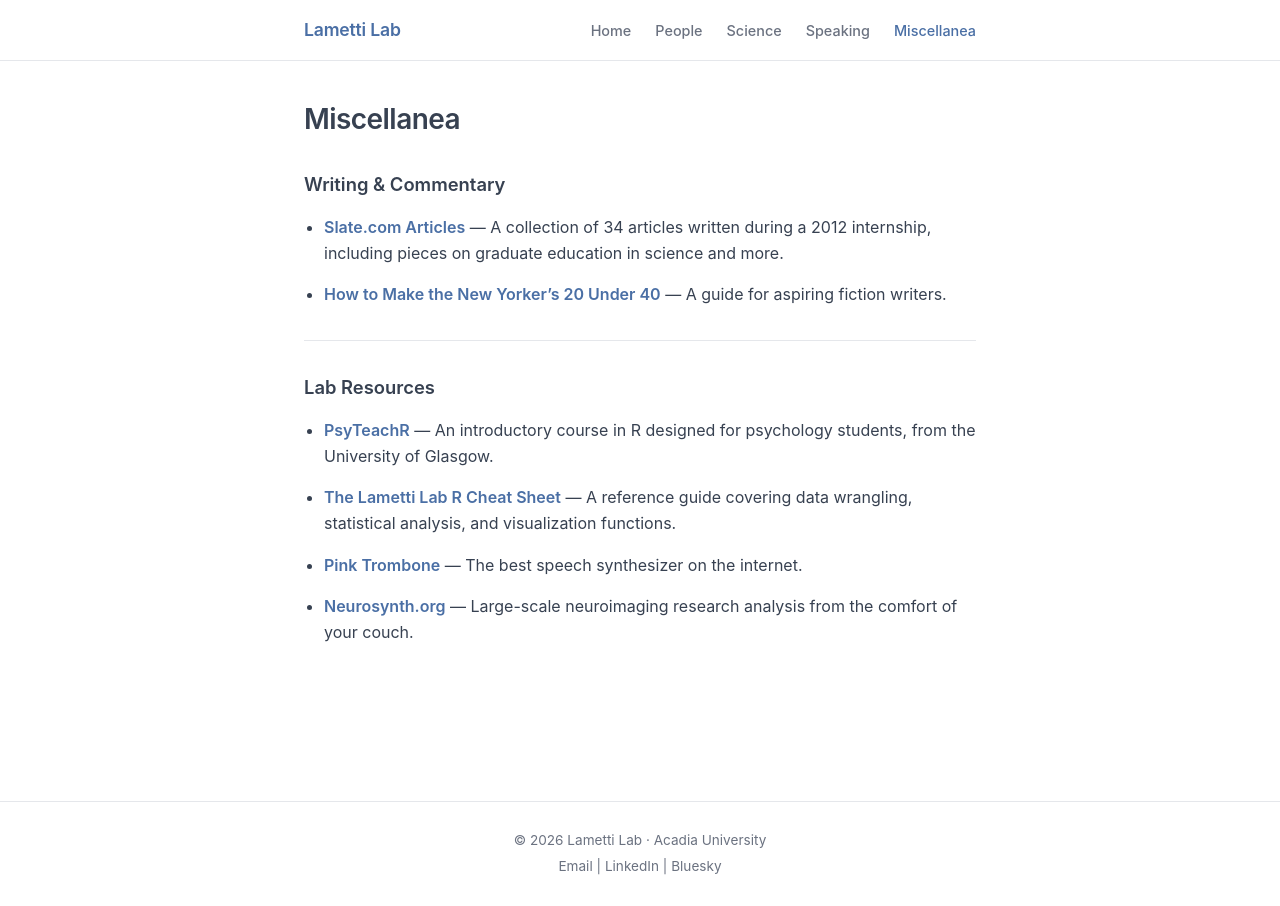
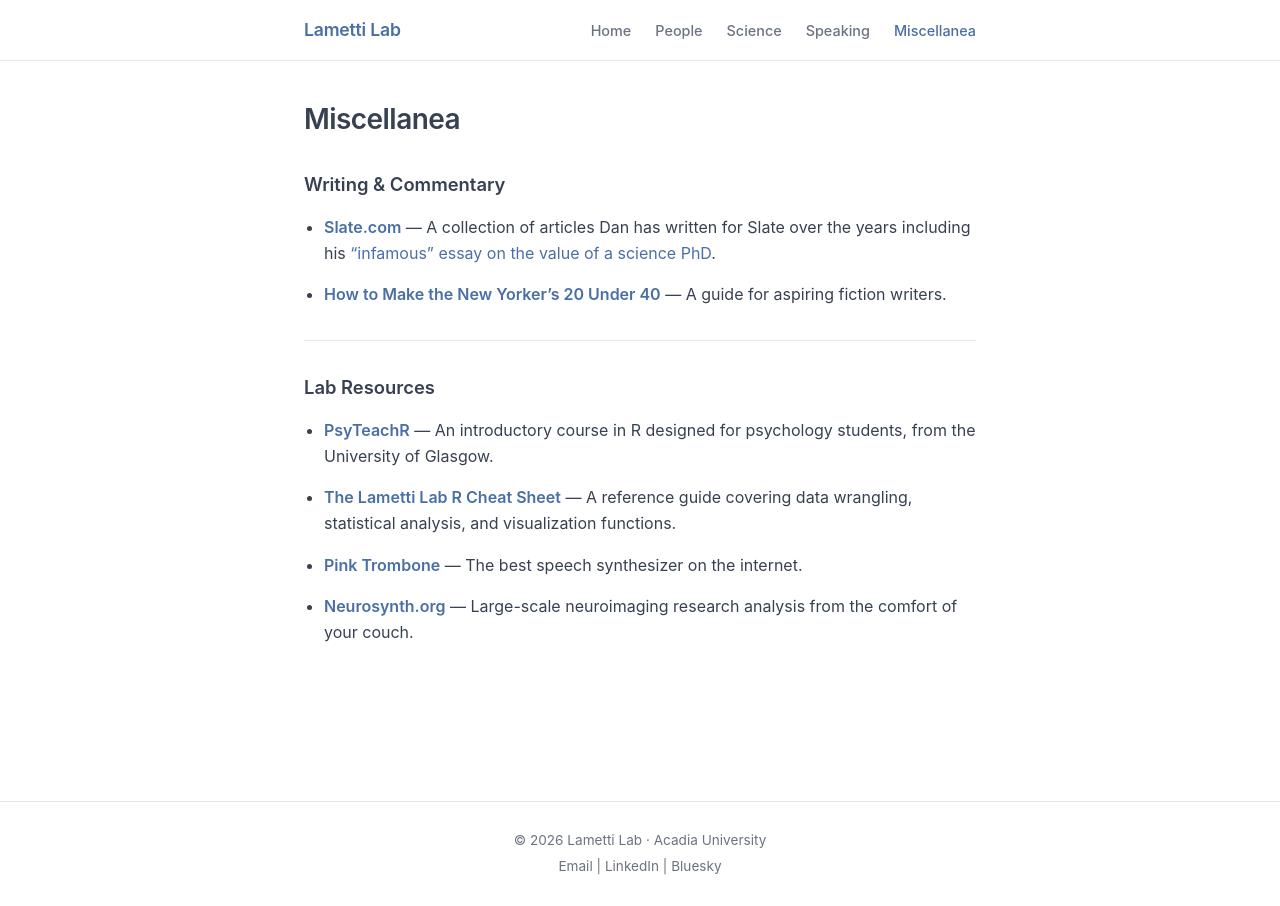
Before and after one commit to drlametti/lamettilab.github.io, a Jekyll site: the page built from miscellanea.md, in a window 1280 px wide. Built offline with Jekyll 4.4.1, drawn with Linux system fonts in a browser that asks for light colours.

Commit message:
Update Slate.com entry on Miscellanea page
Co-Authored-By: Claude Sonnet 4.6 <noreply@anthropic.com>

```diff
--- a/miscellanea.md
+++ b/miscellanea.md
@@ -8,7 +8,7 @@ permalink: /miscellanea/
 
 ## Writing & Commentary
 
-- **[Slate.com Articles](https://slate.com/author/daniel-lametti)** — A collection of 34 articles written during a 2012 internship, including pieces on graduate education in science and more.
+- **[Slate.com](https://slate.com/author/daniel-lametti)** — A collection of articles Dan has written for Slate over the years including his ["infamous" essay on the value of a science PhD](https://slate.com/technology/2012/08/what-is-the-value-of-a-science-phd-is-graduate-school-worth-the-effort.html).
 
 - **[How to Make the New Yorker's 20 Under 40](https://maisonneuve.org/article/2010/06/24/how-make-new-yorkers-20-under-40/)** — A guide for aspiring fiction writers.
 
```
